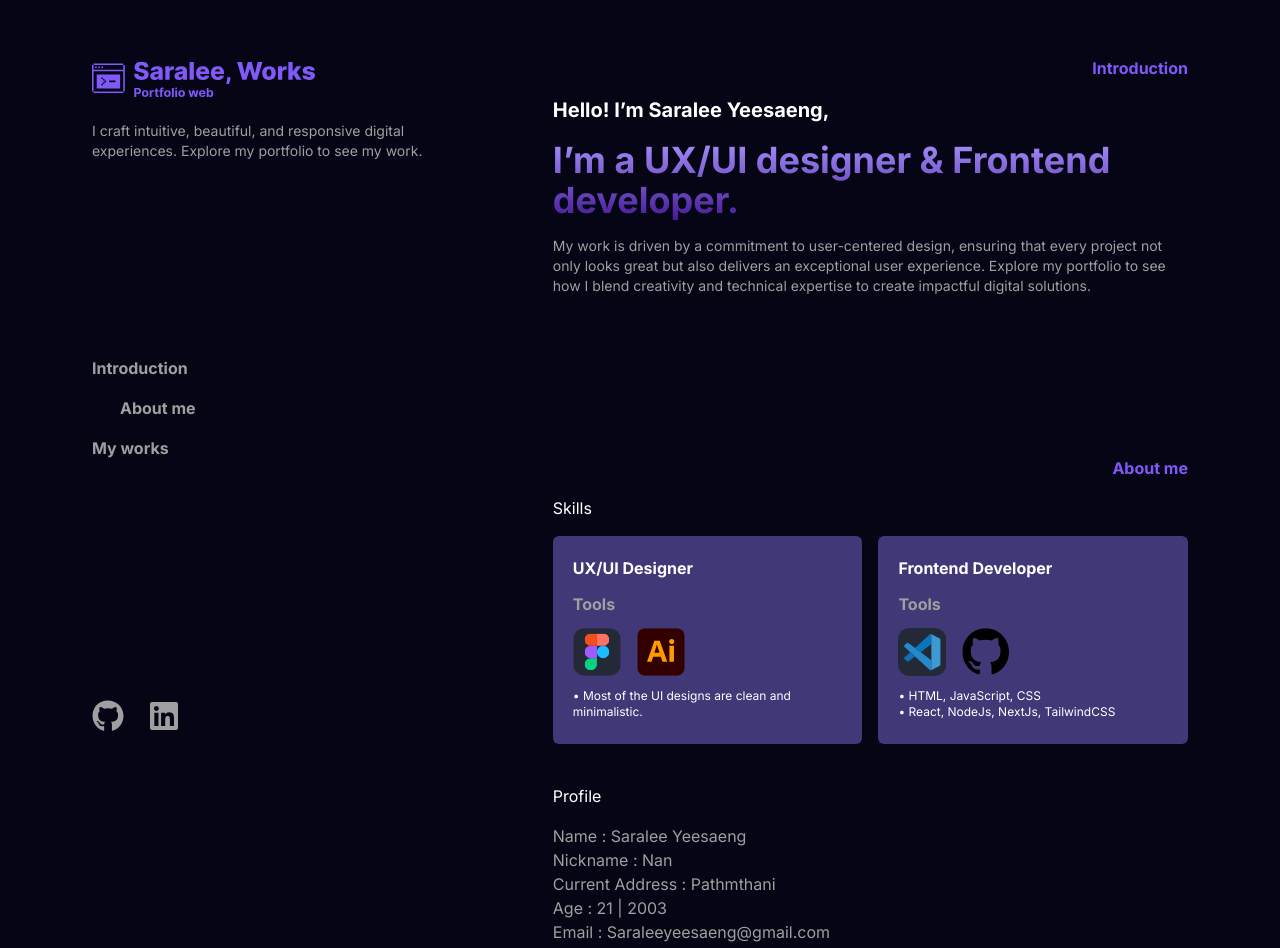
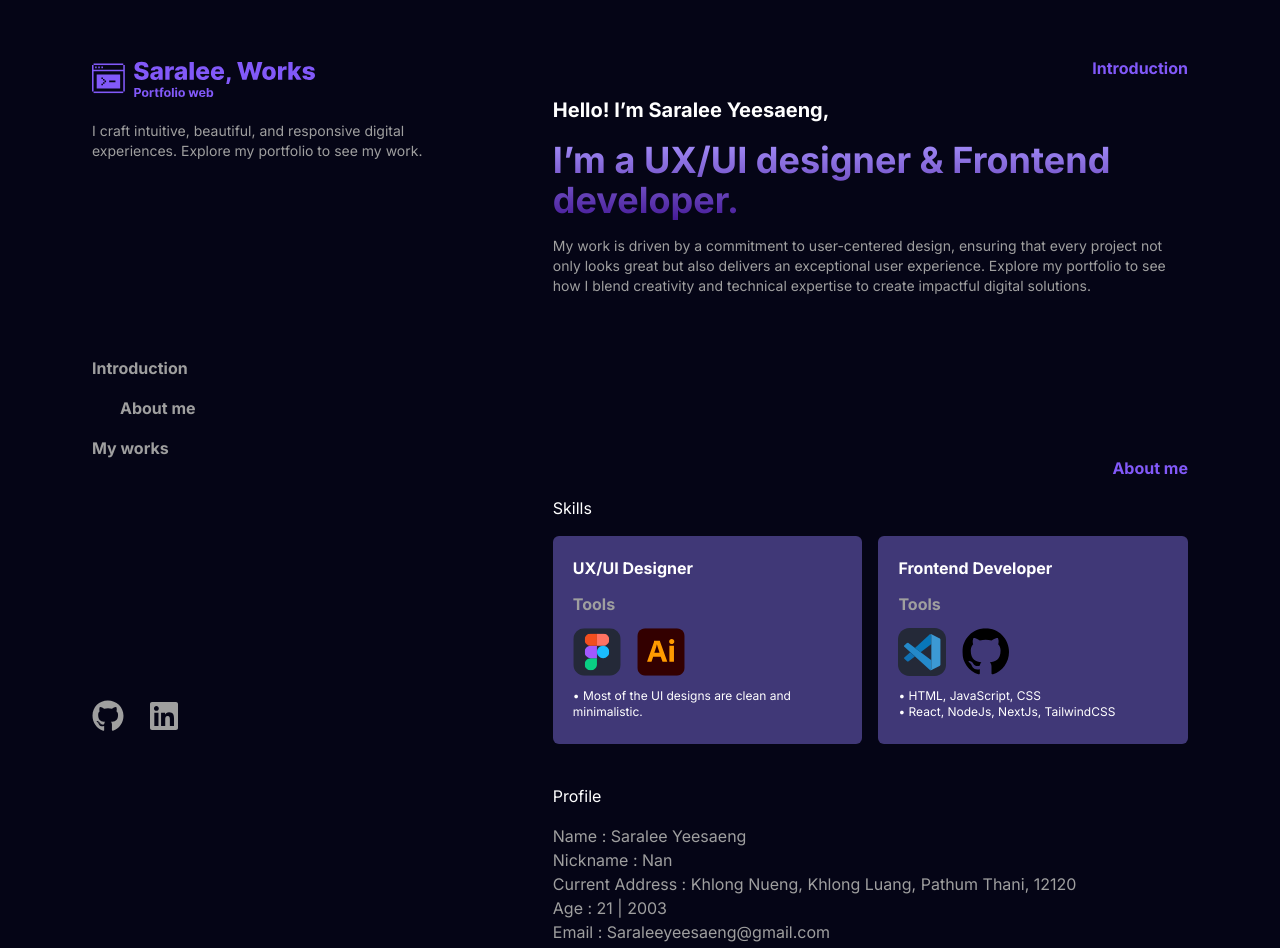
Before and after one commit to Naomill/My-Portfolio-Web, a Next.js app: page / in a window 1280 px wide. Shown: the top 948 px of the page. Built offline with nearby package versions, Linux system fonts and the light colour scheme.

Commit message:
changes address

```diff
--- a/app/contents/skill&about.js
+++ b/app/contents/skill&about.js
@@ -9,7 +9,7 @@ export const data = {
     subtitle2: "Profile",
     name: "Name : Saralee Yeesaeng",
     nickname: "Nickname : Nan",
-    address: "Current Address : Pathmthani",
+    address: "Current Address : Khlong Nueng, Khlong Luang, Pathum Thani, 12120",
     age: "Age : 21 | 2003",
     email: "Email : Saraleeyeesaeng@gmail.com",
     phone: "Phone : 097-993-3784",
--- a/app/contents/works.js
+++ b/app/contents/works.js
@@ -73,7 +73,7 @@ export const data = [
     {
         date: "2024 - Highlight",
         title: "UX/UI Design & Frontend Dev - Saralee, Works | Portfolio Website",
-        link: "https://www.figma.com/proto/4B0YFIAj2dgBlWWOTbU0Tc/MY-PORTFOLIO?page-id=0%3A1&node-id=122-2&viewport=-285%2C65%2C0.19&t=SHn6B9C9QoMP2Ncp-1&scaling=scale-down-width&content-scaling=fixed&starting-point-node-id=122%3A2",
+        link: "https://saralee-works.vercel.app/",
         materials: [
             { type: "./icons_figma.svg", link: "https://www.figma.com/proto/4B0YFIAj2dgBlWWOTbU0Tc/MY-PORTFOLIO?page-id=0%3A1&node-id=122-2&viewport=-285%2C65%2C0.19&t=SHn6B9C9QoMP2Ncp-1&scaling=scale-down-width&content-scaling=fixed&starting-point-node-id=122%3A2"},
             { type: faGithub, link: "https://github.com/Naomill/My-Portfolio-Web"},
```
